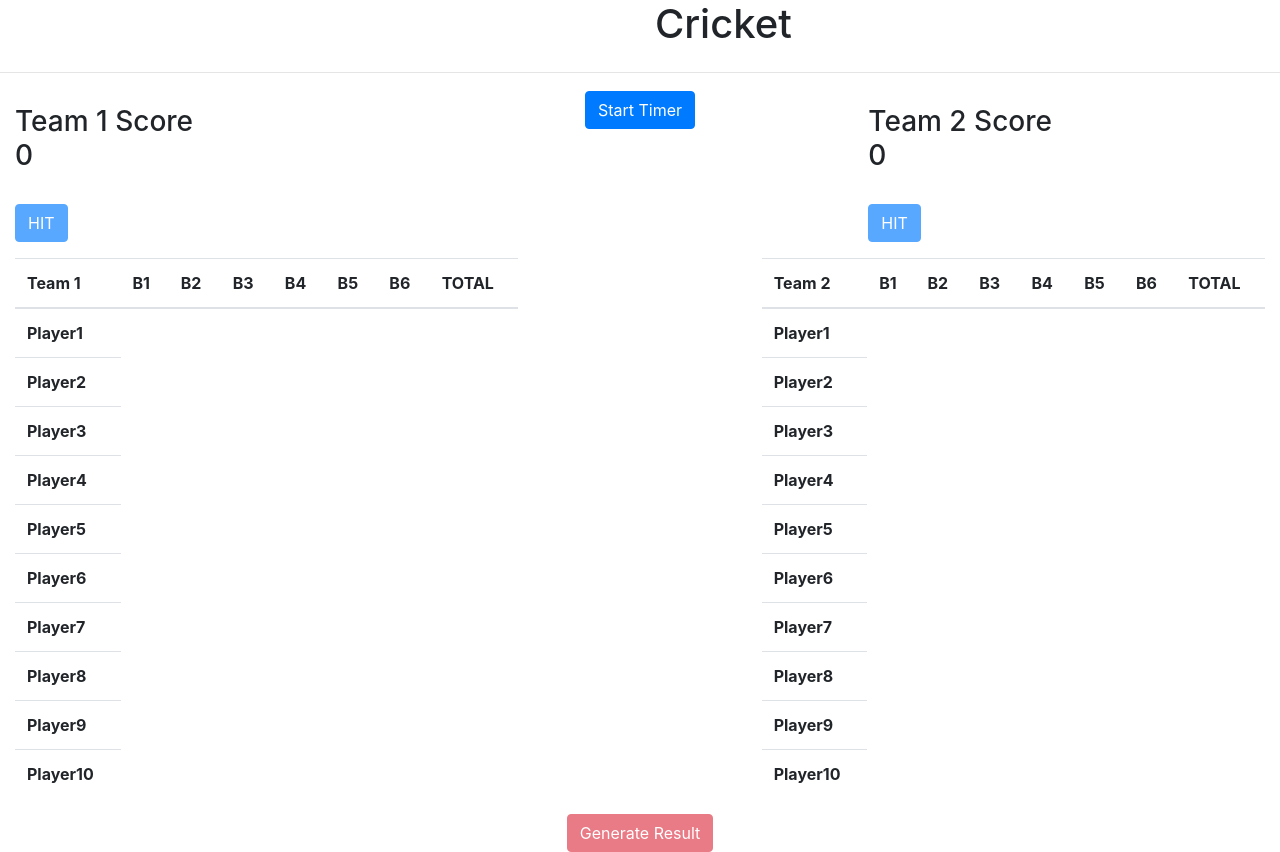
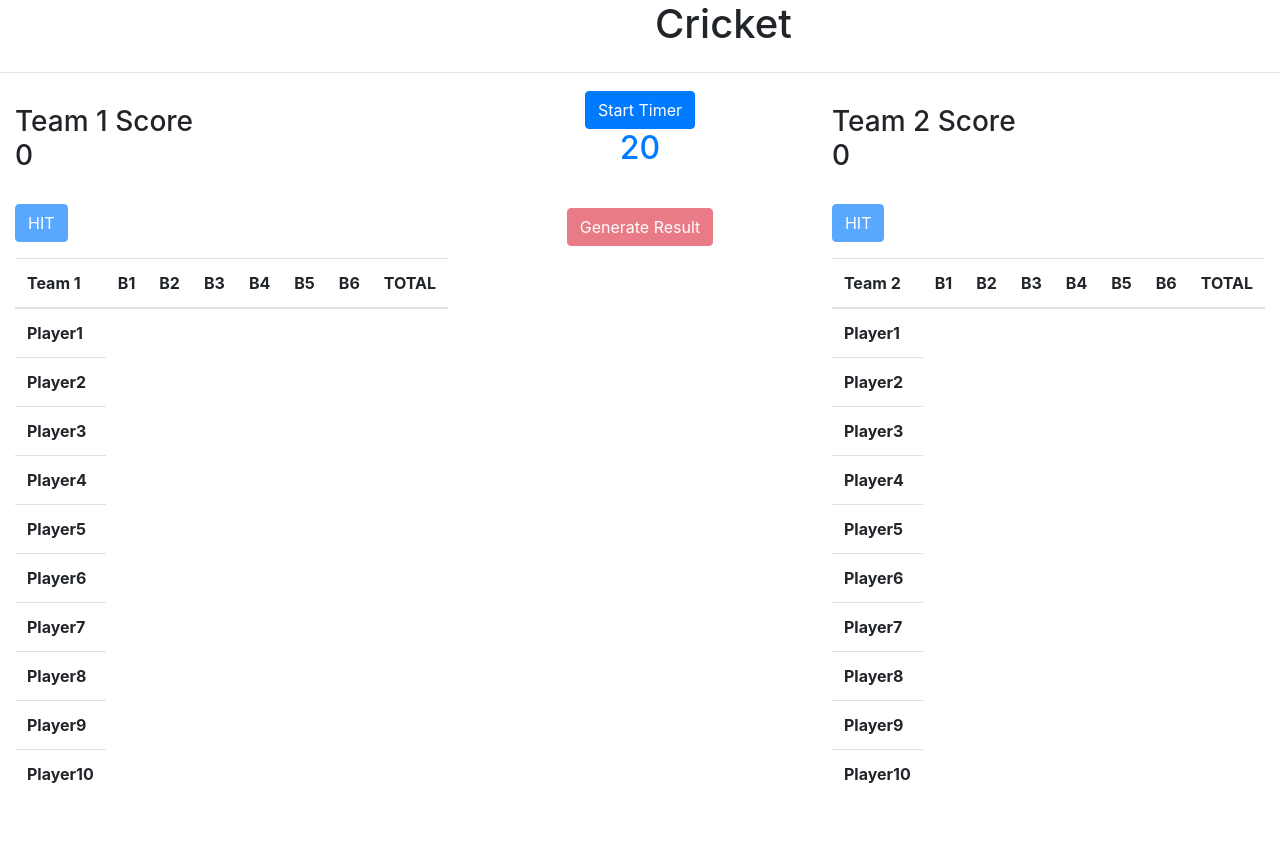
Before and after one commit to divyamanusani/guvi, a plain HTML site: page cricket/index.html in a window 1280 px wide. After the commit the page ends 814 px from the top, so only its background shows below. Drawn offline with nearby package versions, Linux system fonts and the light colour scheme.

Commit message:
Update index.html

```diff
--- a/cricket/index.html
+++ b/cricket/index.html
@@ -21,29 +21,11 @@
             <hr style="width:100%">
         </div>
         <div class="row">
-            <div class="col-md-4">
+            <div class="col">
                 <p class="text-center">
                 <h3>Team 1 Score<br>
                     <span class="label label-primary team1">0</span></h3><br>
                 <input type="button" value="HIT" class="btn btn-primary hitteam1"></p>
-
-            </div>
-            <div class="col-md-4">
-                <h2 class="text-center"><input type="button" value="Start Timer" class="btn btn-primary"
-                        id="timerStart"><br>
-                    <span class="text-primary timer"></span></h2>
-
-            </div>
-            <div class="col-md-4">
-                <p>
-                <h3>Team 2 Score<br>
-                    <span class="label label-primary team2">0</span></h3><br>
-                <input type="button" value="HIT" class="btn btn-primary hitteam2"></p>
-
-            </div>
-        </div>
-        <div class="row">
-            <div class="col-sm-5 col-md-5 col-lg-5">
                 <div class="table-responsive-sm">
                     <table class="table">
                         <thead>
@@ -92,8 +74,21 @@
                         </tbody>
                     </table>
                 </div>
+
             </div>
-            <div class="col-sm-5 col-md-5 col-lg-5 offset-sm-2 offset-md-2 offset-lg-2">
+            <div class="col">
+                <h2 class="text-center"><input type="button" value="Start Timer" class="btn btn-primary"
+                        id="timerStart"><br>
+                    <span class="text-primary timer">20</span><br><br>
+                    <span class="genRes">
+                        <input type="button" class="btn btn-danger generateRes" value="Generate Result" onclick="generateResult()">
+                    </span></h2>
+            </div>
+            <div class="col">
+                <p>
+                <h3>Team 2 Score<br>
+                    <span class="label label-primary team2">0</span></h3><br>
+                <input type="button" value="HIT" class="btn btn-primary hitteam2"></p>
                 <div class="table-responsive-sm">
                     <table class="table right">
                         <thead>
@@ -145,15 +140,9 @@
             </div>
         </div>
         <div class="row">
-            <div class="col text-center genRes">
-                <input type="button" class="btn btn-danger generateRes" value="Generate Result" onclick="generateResult()">
-            </div>
+
         </div>
     </div>
-
-
-
-
 
     <script src="cricket.js"></script>
 
```
